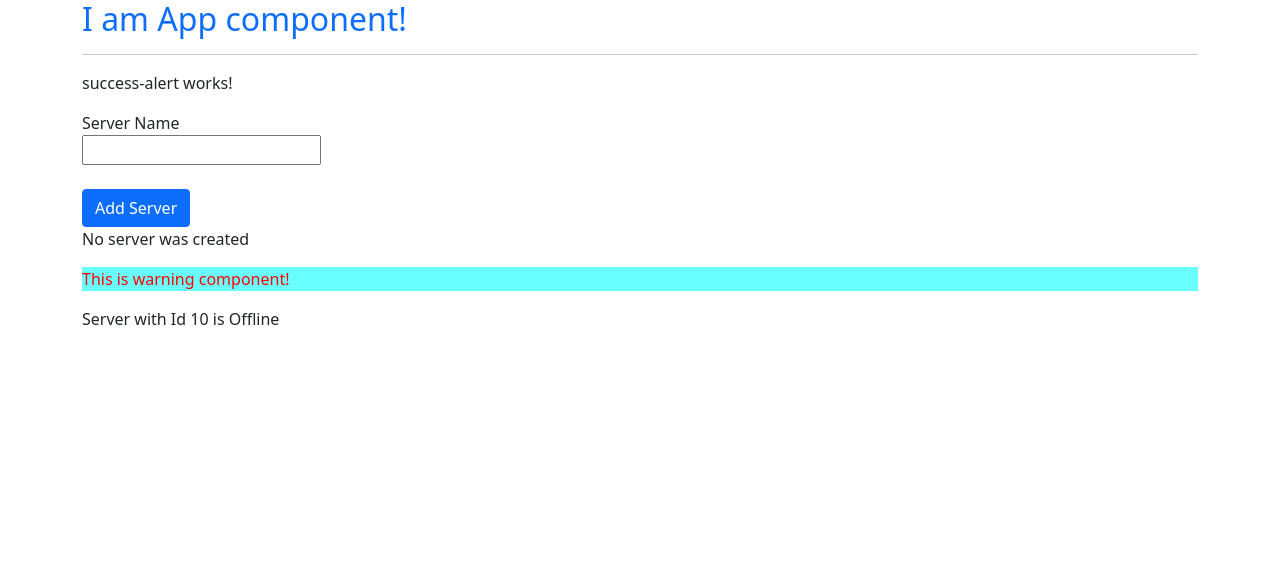
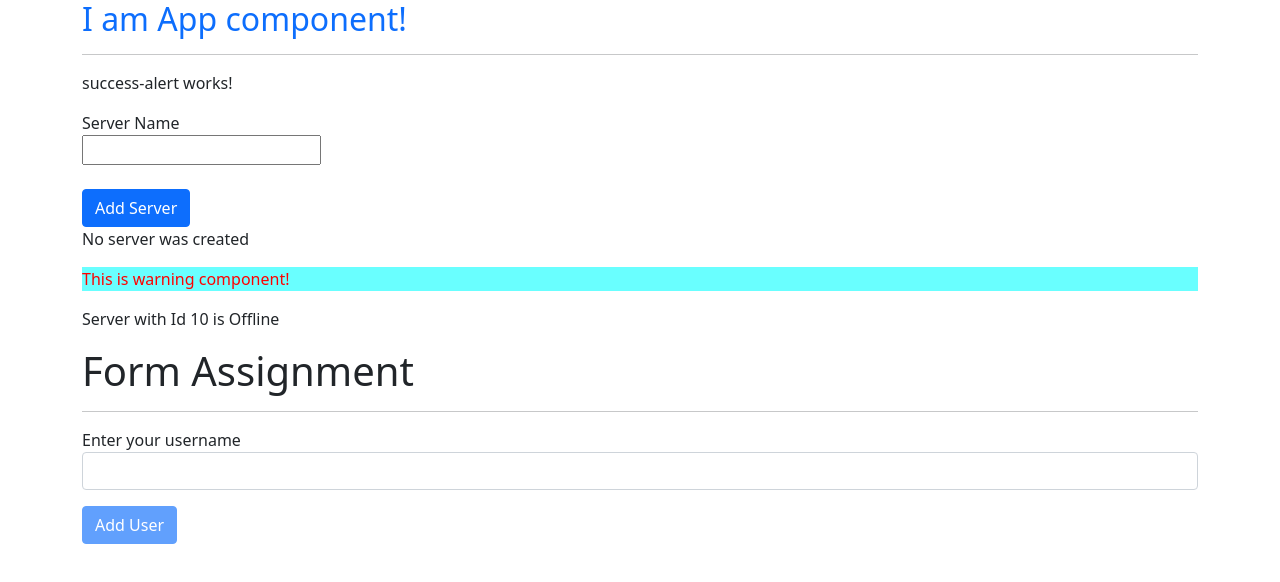
Before and after one commit to anitkumarsingh/angular-practice, an Angular app: page / in a window 1280 px wide. Shown: the top 582 px of the page. Built offline with nearby package versions, Linux system fonts and the light colour scheme.

Commit message:
form assignment completed

```diff
--- a/src/app/warning-alert/warning-alert.component.html
+++ b/src/app/warning-alert/warning-alert.component.html
@@ -1,2 +1,9 @@
 <p class="warning">This is warning component!</p>
 <p>{{"Server"}} with Id {{serverId}} is {{serverStatus}}</p>
+
+<h1>Form Assignment</h1>
+<hr/>
+<label>Enter your username </label><br/>
+<input type="text" [(ngModel)] = "username" class="form-control"/>
+<p>{{username}}</p>
+<button class="btn btn-primary" [disabled] ="!username" (click)="onUserNameUpdate()">Add User</button>
--- a/src/app/warning-alert/warning-alert.component.ts
+++ b/src/app/warning-alert/warning-alert.component.ts
@@ -14,5 +14,9 @@ import { Component } from '@angular/core';
 
 export class WarningAlertComponent {
   serverId = 10;
-  serverStatus ='Offline'
+  serverStatus ='Offline';
+  username =''
+  onUserNameUpdate(){
+    this.username =''
+  }
 }
```
